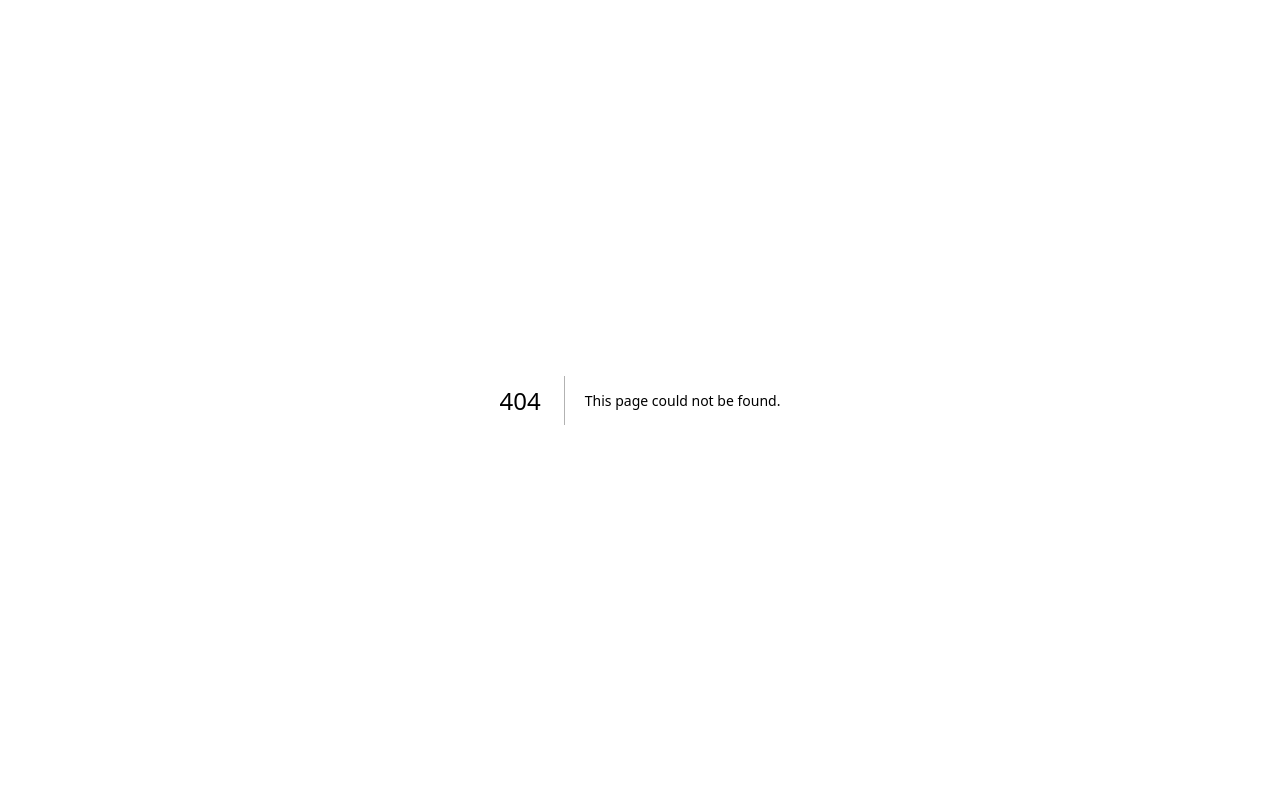
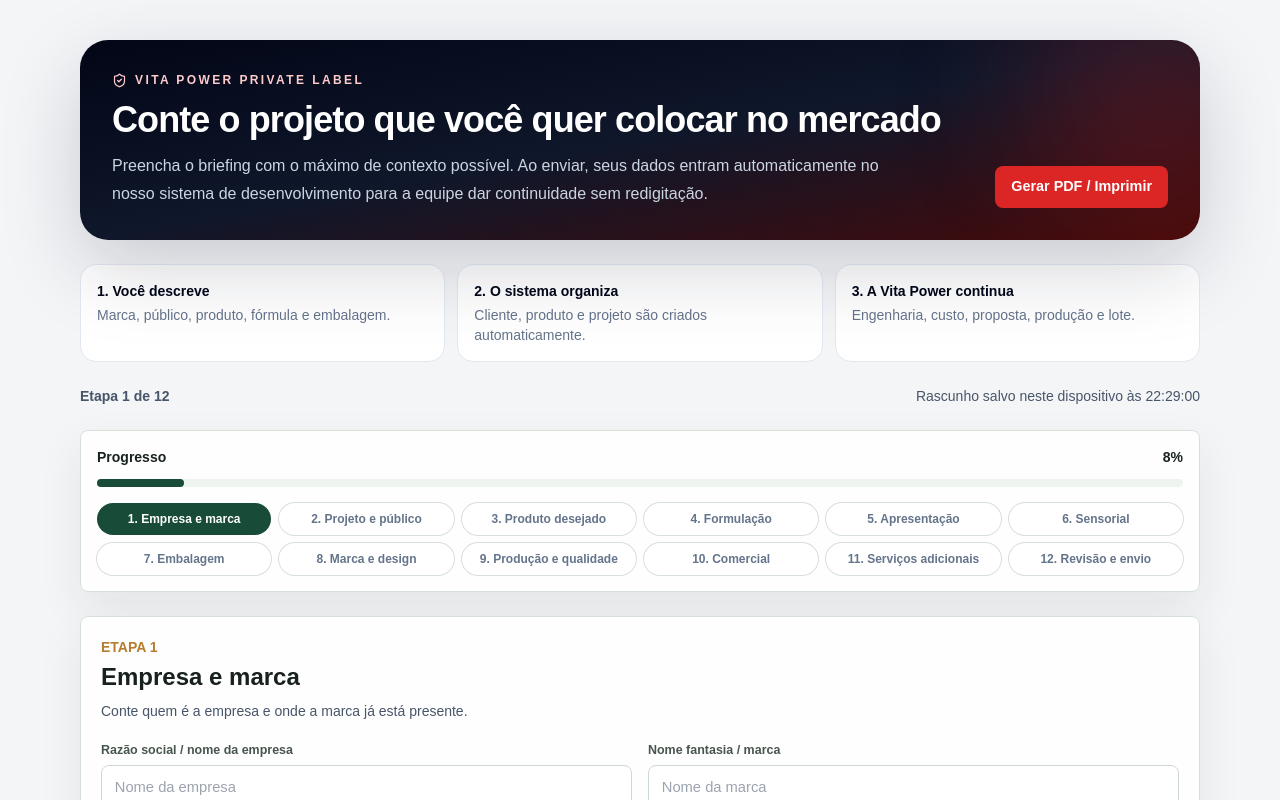
Before and after one commit to Vitapoweroficial/rastreabilidade-vitapower, a Next.js app: page /private-label/briefing in a window 1280 px wide. Before the commit this address had no page. Shown: the top 800 px of the page. Built offline with nearby package versions, Linux system fonts and the light colour scheme.

Commit message:
feat: publish public private label briefing page

```diff
--- /dev/null
+++ b/src/app/private-label/briefing/page.tsx
@@ -0,0 +1,11 @@
+import type { Metadata } from "next";
+import { QuestionnaireShell } from "@/components/private-label/questionnaire-shell";
+
+export const metadata: Metadata = {
+  title: "Briefing Private Label | Vita Power",
+  description: "Conte seu projeto de suplemento Private Label para a Vita Power iniciar o desenvolvimento técnico e comercial."
+};
+
+export default function PublicPrivateLabelBriefingPage() {
+  return <main className="min-h-screen bg-[#f4f5f7]"><QuestionnaireShell mode="public" /></main>;
+}
```
